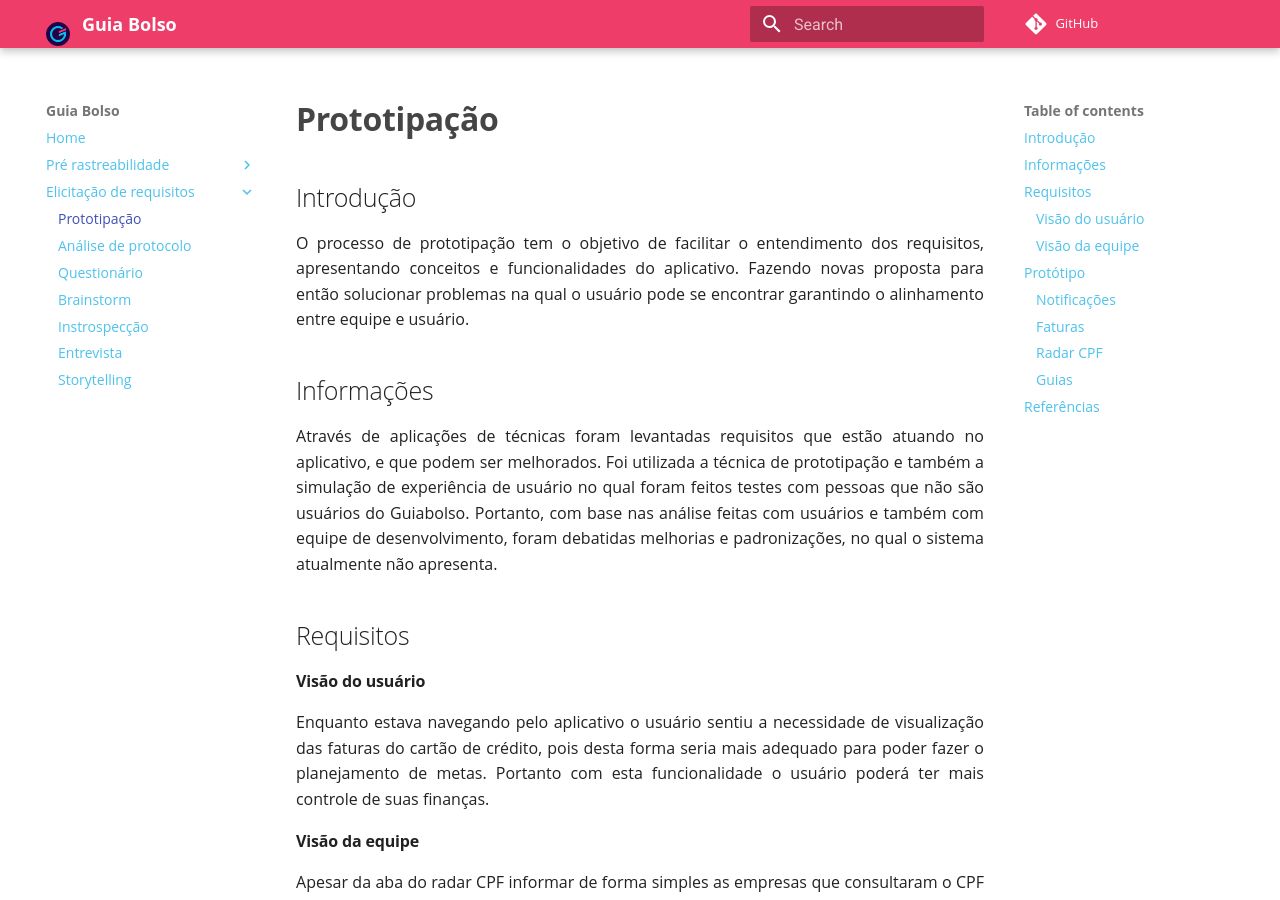
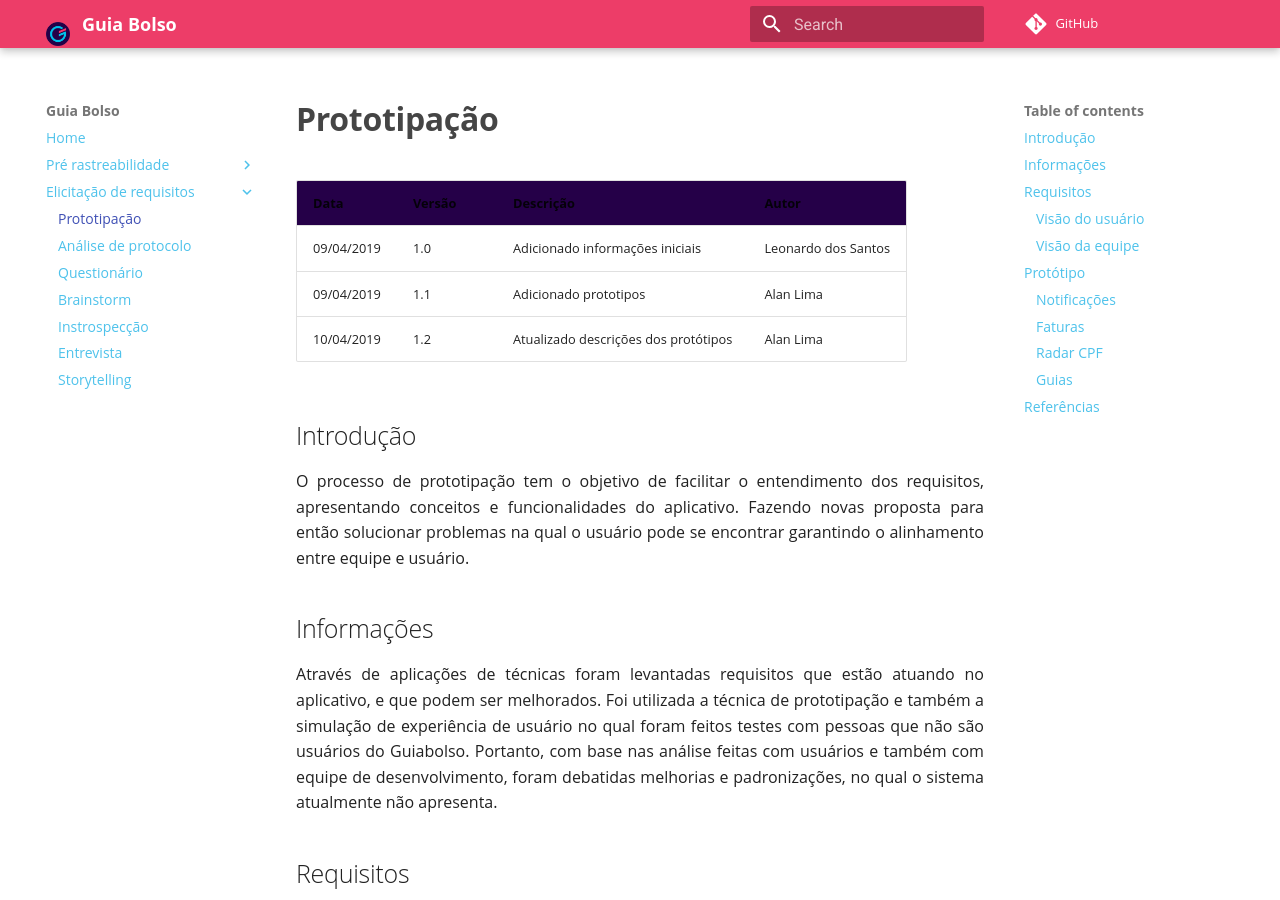
Before and after one commit to fga-disciplinas/2019.1-Guia-Bolso, an MkDocs documentation site: the page built from docs/elicitacao-de-requisitos/prototipacao.md, in a window 1280 px wide and 900 px high. Built offline with MkDocs 1.6.1 and Material for MkDocs 9.7.7, drawn with Linux system fonts in a browser that asks for light colours; comment, search, counter and statistics services are not loaded; old or Windows-style settings are respelled for this version of MkDocs.

Commit message:
Adicionado historico de revisoes em prototipos

```diff
--- a/docs/elicitacao-de-requisitos/prototipacao.md
+++ b/docs/elicitacao-de-requisitos/prototipacao.md
@@ -1,3 +1,9 @@
+| Data | Versão | Descrição | Autor |
+|--|--|--|--|
+| 09/04/2019 | 1.0 | Adicionado informações iniciais | Leonardo dos Santos |
+| 09/04/2019 | 1.1 | Adicionado prototipos | Alan Lima |
+| 10/04/2019 | 1.2 | Atualizado descrições dos protótipos | Alan Lima |
+
 ## Introdução
 
 O processo de prototipação tem o objetivo de facilitar o entendimento dos requisitos, apresentando conceitos e funcionalidades do aplicativo. Fazendo novas proposta para então solucionar problemas na qual o usuário pode se encontrar garantindo o alinhamento entre equipe e usuário.
```
